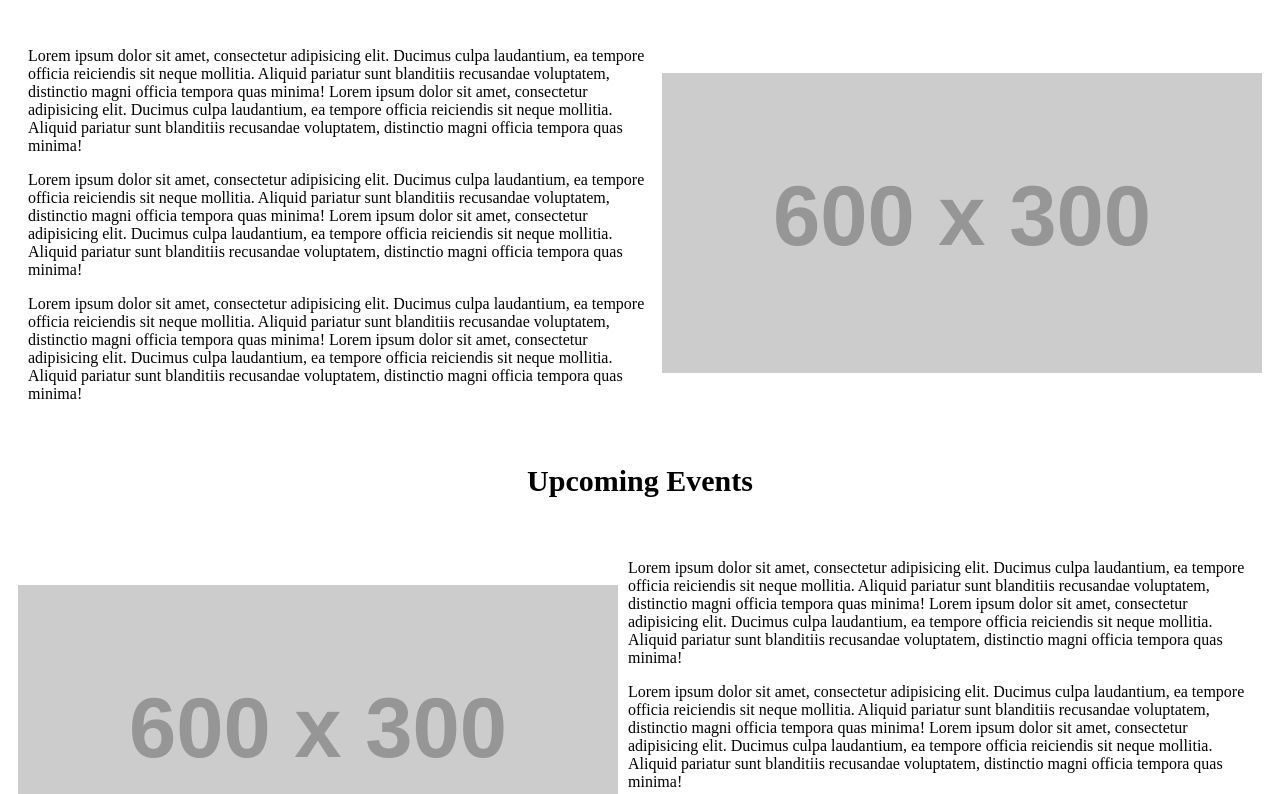
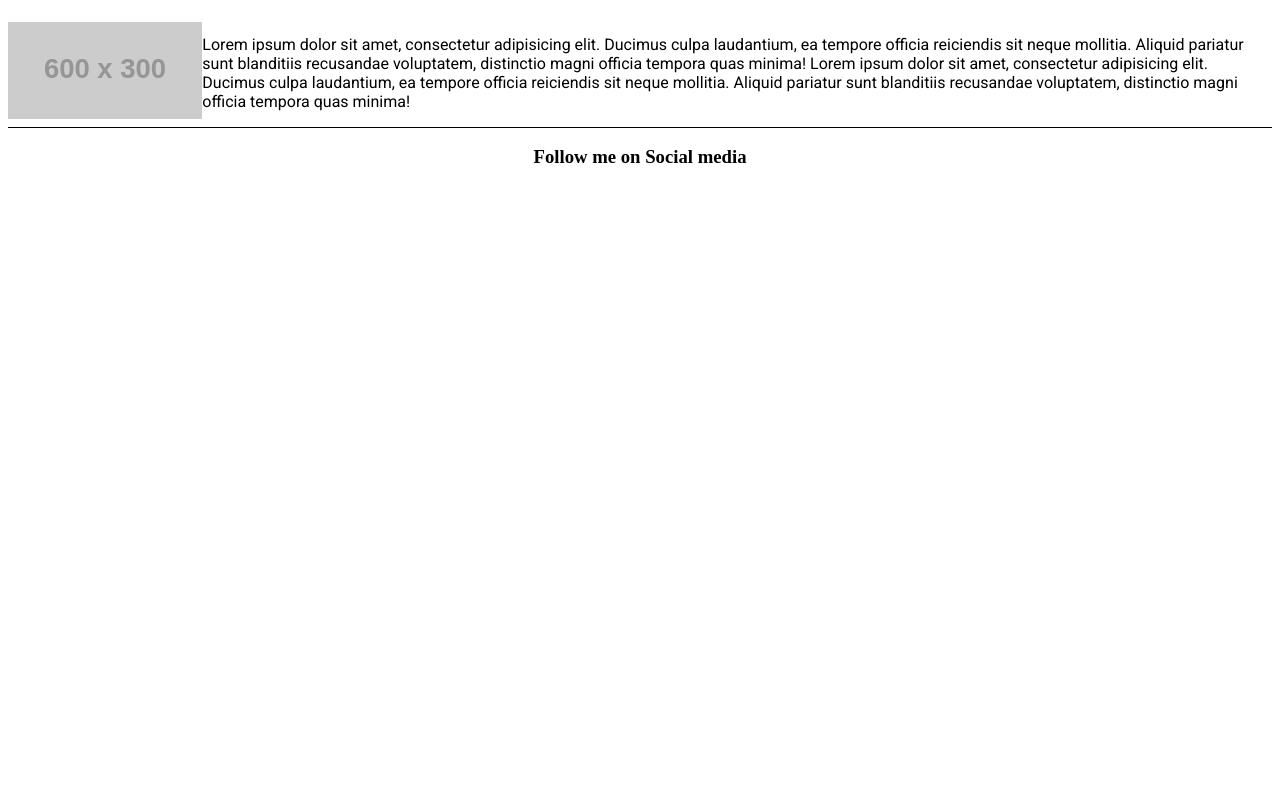
Before and after one commit to RyBrockers/game-on, a Vue app: page / in a window 1280 px wide. Shown: the part 766-1560 px from the top of the page. After the commit the page ends 953 px from the top, so only its background shows below. Built offline with nearby package versions, Linux system fonts and the light colour scheme.

Commit message:
basic page build

```diff
--- a/src/App.vue
+++ b/src/App.vue
@@ -1,12 +1,21 @@
 <template>
-  <div id="nav">
+  <div id="nav" class="app">
     <router-link to="/">Home</router-link> |
     <router-link to="/about">About</router-link>
   </div>
   <router-view />
+  <div class="footer">
+    <div class="container-social">
+    <h3>Follow me on Social media</h3>
+
+    </div>
+  </div>
 </template>
 
 <style>
+.app {
+  width: 100%;
+}
 /* flex styles */
 .flex-item {
   margin: auto;
@@ -34,4 +43,13 @@
   margin: 20px 10px;
 }
 /* navbar styles end */
+
+/* footer styles */
+
+.footer {
+  border-top: 1px solid #000000;
+}
+.container-social {
+  text-align: center;
+}
 </style>
--- a/src/components/Main.vue
+++ /dev/null
@@ -1,57 +0,0 @@
-<template>
-  <div class="hello">
-    <h1>{{ msg }}</h1>
-    <p>
-      For a guide and recipes on how to configure / customize this project,<br>
-      check out the
-      <a href="https://cli.vuejs.org" target="_blank" rel="noopener">vue-cli documentation</a>.
-    </p>
-    <h3>Installed CLI Plugins</h3>
-    <ul>
-      <li><a href="https://github.com/vuejs/vue-cli/tree/dev/packages/%40vue/cli-plugin-babel" target="_blank" rel="noopener">babel</a></li>
-      <li><a href="https://github.com/vuejs/vue-cli/tree/dev/packages/%40vue/cli-plugin-router" target="_blank" rel="noopener">router</a></li>
-    </ul>
-    <h3>Essential Links</h3>
-    <ul>
-      <li><a href="https://vuejs.org" target="_blank" rel="noopener">Core Docs</a></li>
-      <li><a href="https://forum.vuejs.org" target="_blank" rel="noopener">Forum</a></li>
-      <li><a href="https://chat.vuejs.org" target="_blank" rel="noopener">Community Chat</a></li>
-      <li><a href="https://twitter.com/vuejs" target="_blank" rel="noopener">Twitter</a></li>
-      <li><a href="https://news.vuejs.org" target="_blank" rel="noopener">News</a></li>
-    </ul>
-    <h3>Ecosystem</h3>
-    <ul>
-      <li><a href="https://router.vuejs.org" target="_blank" rel="noopener">vue-router</a></li>
-      <li><a href="https://vuex.vuejs.org" target="_blank" rel="noopener">vuex</a></li>
-      <li><a href="https://github.com/vuejs/vue-devtools#vue-devtools" target="_blank" rel="noopener">vue-devtools</a></li>
-      <li><a href="https://vue-loader.vuejs.org" target="_blank" rel="noopener">vue-loader</a></li>
-      <li><a href="https://github.com/vuejs/awesome-vue" target="_blank" rel="noopener">awesome-vue</a></li>
-    </ul>
-  </div>
-</template>
-<script>
-export default {
-  name: 'Main',
-  props: {
-    msg: String
-  }
-}
-</script>
-
-<!-- Add "scoped" attribute to limit CSS to this component only -->
-<style scoped>
-h3 {
-  margin: 40px 0 0;
-}
-ul {
-  list-style-type: none;
-  padding: 0;
-}
-li {
-  display: inline-block;
-  margin: 0 10px;
-}
-a {
-  color: #42b983;
-}
-</style>
--- a/src/views/Home.vue
+++ b/src/views/Home.vue
@@ -8,32 +8,10 @@
         class="ta-center margin-auto"
       />
     </div>
-    <div class="container">
+    <div class="container-1">
       <h2 class="ta-center">Latest news</h2>
-      <div class="stage-1">
-        <div class="left">
-          <p>
-            Lorem ipsum dolor sit amet, consectetur adipisicing elit. Ducimus
-            culpa laudantium, ea tempore officia reiciendis sit neque mollitia.
-            Aliquid pariatur sunt blanditiis recusandae voluptatem, distinctio
-            magni officia tempora quas minima! Lorem ipsum dolor sit amet,
-            consectetur adipisicing elit. Ducimus culpa laudantium, ea tempore
-            officia reiciendis sit neque mollitia. Aliquid pariatur sunt
-            blanditiis recusandae voluptatem, distinctio magni officia tempora
-            quas minima!
-          </p>
-
-          <p>
-            Lorem ipsum dolor sit amet, consectetur adipisicing elit. Ducimus
-            culpa laudantium, ea tempore officia reiciendis sit neque mollitia.
-            Aliquid pariatur sunt blanditiis recusandae voluptatem, distinctio
-            magni officia tempora quas minima! Lorem ipsum dolor sit amet,
-            consectetur adipisicing elit. Ducimus culpa laudantium, ea tempore
-            officia reiciendis sit neque mollitia. Aliquid pariatur sunt
-            blanditiis recusandae voluptatem, distinctio magni officia tempora
-            quas minima!
-          </p>
-
+      <div class="right">
+        <div>
           <p>
             Lorem ipsum dolor sit amet, consectetur adipisicing elit. Ducimus
             culpa laudantium, ea tempore officia reiciendis sit neque mollitia.
@@ -46,41 +24,19 @@
           </p>
         </div>
 
-        <div class="right">
+        <div class="img">
           <img src="https://via.placeholder.com/600x300" alt="" />
         </div>
       </div>
     </div>
     <!-- container 2 -->
-    <div class="container">
+    <div class="container-2">
       <h2 class="ta-center">Upcoming Events</h2>
-      <div class="stage-2">
-        <div class="right">
+      <div class="right">
+        <div>
           <img src="https://via.placeholder.com/600x300" alt="" />
         </div>
-        <div class="left">
-          <p>
-            Lorem ipsum dolor sit amet, consectetur adipisicing elit. Ducimus
-            culpa laudantium, ea tempore officia reiciendis sit neque mollitia.
-            Aliquid pariatur sunt blanditiis recusandae voluptatem, distinctio
-            magni officia tempora quas minima! Lorem ipsum dolor sit amet,
-            consectetur adipisicing elit. Ducimus culpa laudantium, ea tempore
-            officia reiciendis sit neque mollitia. Aliquid pariatur sunt
-            blanditiis recusandae voluptatem, distinctio magni officia tempora
-            quas minima!
-          </p>
-
-          <p>
-            Lorem ipsum dolor sit amet, consectetur adipisicing elit. Ducimus
-            culpa laudantium, ea tempore officia reiciendis sit neque mollitia.
-            Aliquid pariatur sunt blanditiis recusandae voluptatem, distinctio
-            magni officia tempora quas minima! Lorem ipsum dolor sit amet,
-            consectetur adipisicing elit. Ducimus culpa laudantium, ea tempore
-            officia reiciendis sit neque mollitia. Aliquid pariatur sunt
-            blanditiis recusandae voluptatem, distinctio magni officia tempora
-            quas minima!
-          </p>
-
+        <div>
           <p>
             Lorem ipsum dolor sit amet, consectetur adipisicing elit. Ducimus
             culpa laudantium, ea tempore officia reiciendis sit neque mollitia.
@@ -94,6 +50,7 @@
         </div>
       </div>
     </div>
+    <!-- container 2 ends -->
   </div>
 </template>
 
@@ -111,42 +68,41 @@ export default {
 
 
 <style>
-/* globals */
-
-h1 {
-  font-size: 50px;
+.home {
+  font-family: "Roboto", sans-serif;
 }
-h2 {
-  font-size: 30px;
-}
-.ta-center {
+.home h1 {
   text-align: center;
 }
-
-.margin-auto {
-  margin: auto !important;
+.main-banner img {
+  width: 100%;
 }
-
-.main-banner {
+.container-1 {
+  width: 100%;
+}
+.container-1 img {
+  width: 100%;
+}
+.container-2 {
+  width: 100%;
+}
+.container-2 img {
+  width: 100%;
+}
+.right {
   display: flex;
   justify-content: center;
   align-items: center;
-  margin: 100px 0px;
+  flex-direction: row;
+  width: 100%;
 }
-
-.stage-1 {
+@media only screen and (max-width: 600px) {
+ .right {
   display: flex;
   justify-content: center;
   align-items: center;
-  padding: 10px;
+  flex-direction: column;
+  width: 100%;
 }
-.stage-2 {
-  display: flex;
-  justify-content: center;
-  align-items: center;
-  padding: 10px;
-}
-.left {
-  padding: 10px;
 }
 </style>
```
